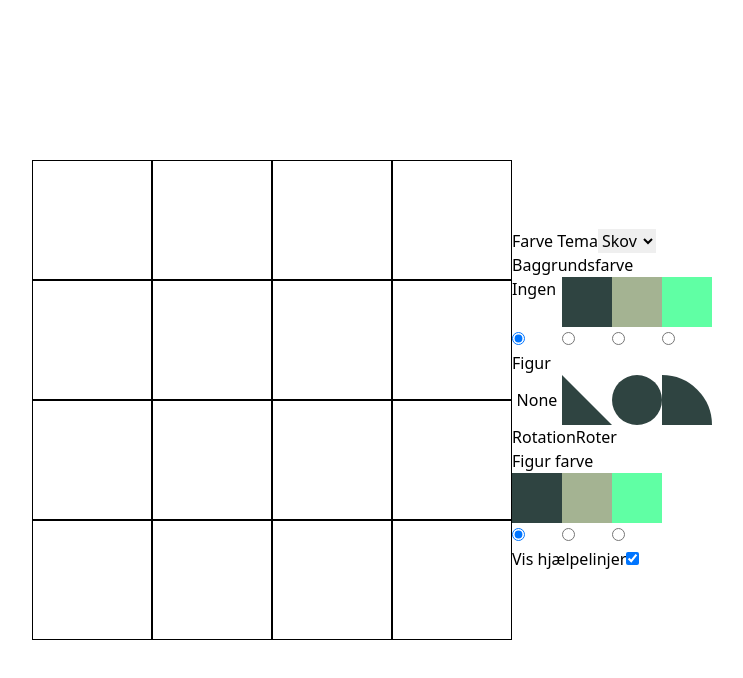
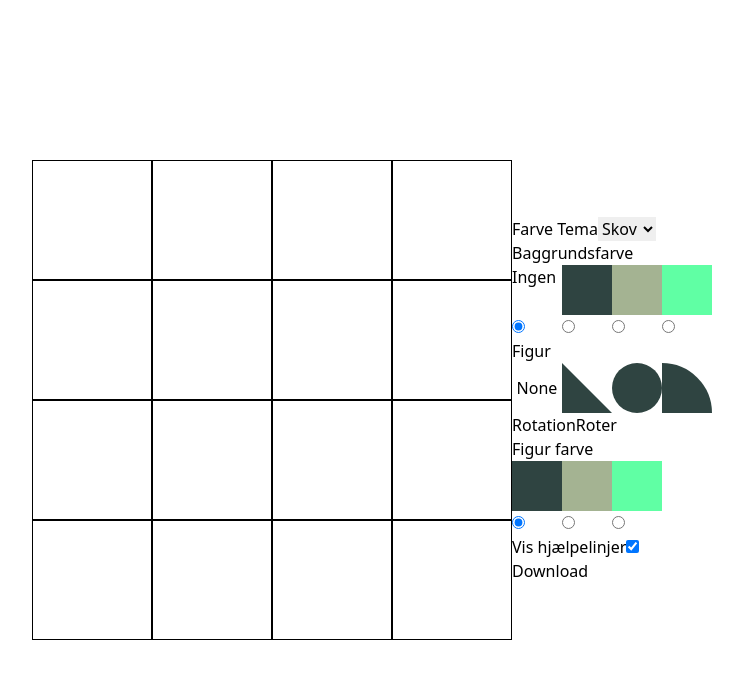
Before and after one commit to Adamduehansen/djoef-branding, a React (Create React App) app: page / in a window 1280 px wide. Shown: the top 678 px of the page, without its empty margins (268-1011 px from the left). Built offline with nearby package versions, Linux system fonts and the light colour scheme.

Commit message:
Image can now be downloaded.

```diff
--- a/package.json
+++ b/package.json
@@ -11,6 +11,8 @@
     "@types/react": "^17.0.39",
     "@types/react-dom": "^17.0.11",
     "classnames": "^2.3.1",
+    "dom-to-image": "^2.6.0",
+    "downloadjs": "^1.4.7",
     "react": "^17.0.2",
     "react-dom": "^17.0.2",
     "react-scripts": "5.0.0",
@@ -42,6 +44,8 @@
     ]
   },
   "devDependencies": {
+    "@types/dom-to-image": "^2.6.4",
+    "@types/downloadjs": "^1.4.3",
     "autoprefixer": "^10.4.2",
     "postcss": "^8.4.6",
     "tailwindcss": "^3.0.23"
--- a/src/App.tsx
+++ b/src/App.tsx
@@ -3,15 +3,18 @@ import EditCell from './components/EditCell';
 import Grid from './components/Grid';
 import ThemeProvider from './lib/ThemeProvider';
 import SettingsProvider from './lib/SettingsProvider';
+import { useRef } from 'react';
 
 function App() {
+  const gridRef = useRef<HTMLDivElement>(null);
+
   return (
     <CellProvider>
       <ThemeProvider>
         <SettingsProvider>
           <div className='w-screen h-screen flex items-center justify-center'>
-            <Grid />
-            <EditCell />
+            <Grid ref={gridRef} />
+            <EditCell gridRef={gridRef} />
           </div>
         </SettingsProvider>
       </ThemeProvider>
--- a/src/components/EditCell.tsx
+++ b/src/components/EditCell.tsx
@@ -5,8 +5,14 @@ import SettingsContext from '../contexts/SettingsContext';
 import ColorRadio from './ColorRadio';
 import ShapePicker from './ShapePicker';
 import ThemeSelector from './ThemeSelector';
+import domToImage from 'dom-to-image';
+import download from 'downloadjs';
 
-const EditCell: React.FC = function () {
+interface Props {
+  gridRef: React.RefObject<HTMLDivElement>;
+}
+
+const EditCell: React.FC<Props> = function ({ gridRef }) {
   const [selectedCell, setSelectedCell] = useState<Cell>();
 
   const {
@@ -157,6 +163,19 @@ const EditCell: React.FC = function () {
             }}
           />
         </div>
+        <div>
+          <button
+            onClick={() => {
+              setShowGrid(false);
+              domToImage.toPng(gridRef.current!, {}).then((dataUrl) => {
+                download(dataUrl);
+                setShowGrid(true);
+              });
+            }}
+          >
+            Download
+          </button>
+        </div>
       </div>
     );
   }
--- a/src/components/Grid.tsx
+++ b/src/components/Grid.tsx
@@ -1,3 +1,4 @@
+import React from 'react';
 import classnames from 'classnames';
 import { useContext } from 'react';
 import { CellContext } from '../contexts/CellContext';
@@ -5,7 +6,7 @@ import SettingsContext from '../contexts/SettingsContext';
 import { ThemeContext } from '../contexts/ThemeContext';
 import Shape from './Shape';
 
-const Grid: React.FC = function () {
+const Grid = React.forwardRef<HTMLDivElement>((_, ref) => {
   const { setSelectedCell, cells } = useContext(CellContext);
   const { theme } = useContext(ThemeContext);
   const { showGrid } = useContext(SettingsContext);
@@ -16,7 +17,7 @@ const Grid: React.FC = function () {
   };
 
   return (
-    <div className='grid grid-cols-4'>
+    <div ref={ref} className='grid grid-cols-4'>
       {cells.map((cell) => (
         <div
           key={cell.id}
@@ -36,6 +37,6 @@ const Grid: React.FC = function () {
       ))}
     </div>
   );
-};
+});
 
 export default Grid;
```
Also changed, not shown: 1 other file (tests, documents, lock files or other folders).
